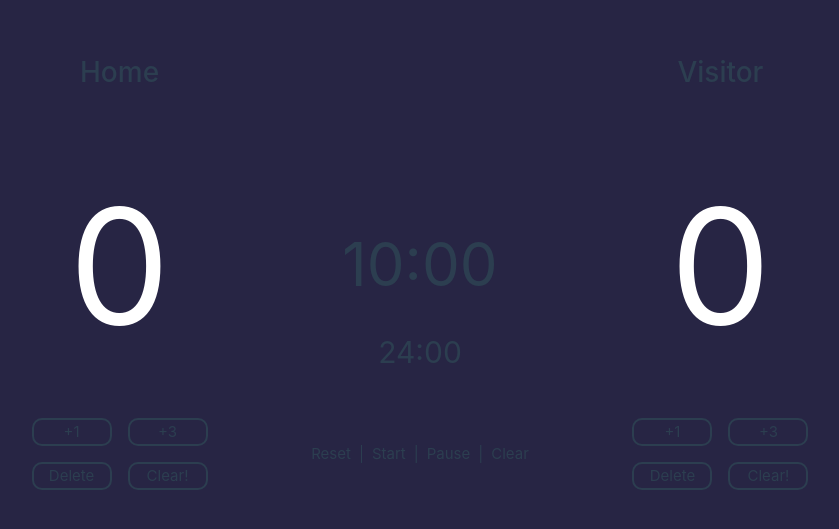
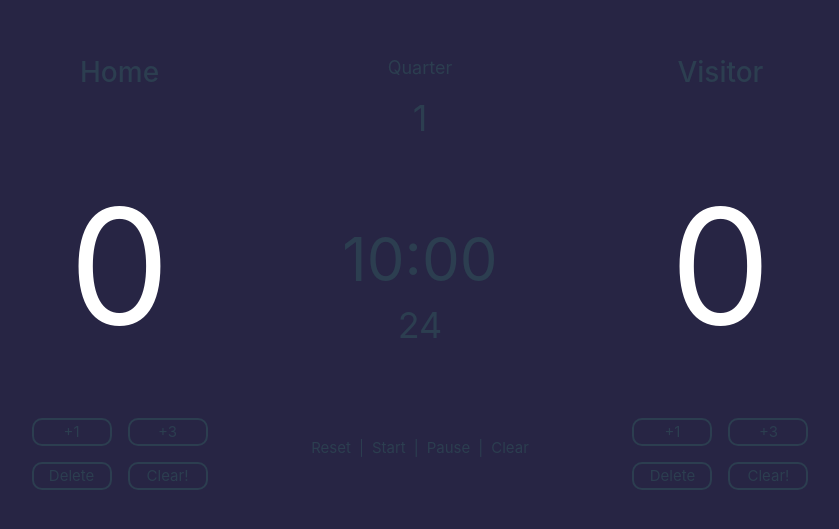
Before and after one commit to dioarayan/dashboard-scorer, a Vue app: page / in a window 1280 px wide. Shown: the part 143-672 px from the top of the page, without its empty margins (220-1059 px from the left). Built offline with nearby package versions, Linux system fonts and the light colour scheme.

Commit message:
add quarter component and make shot clock editable

```diff
--- a/src/components/ClockTimer.vue
+++ b/src/components/ClockTimer.vue
@@ -1,7 +1,11 @@
 <template>
-  <div class="flex flex-col justify-end items-center my-8">
+  <div class="flex flex-col justify-around items-center
+  ">
+    <QuarterCount />
+    <div class='flex flex-col items-center'>
       <div v-if="isEditing">
         <input
+          ref="inputRef"
           v-model="formattedTime"
           @blur="saveClock"
           @keyup.enter="saveClock"
@@ -9,12 +13,12 @@
         />
       </div>
       <div v-else>
-      <p class="text-6xl timer" @click="startEditing">
+        <p class="text-6xl timer" @dblclick="startEditing">
           {{ formattedTime }}
         </p>
       </div>
-    <ShotClock :timerStarts="timerStarts" :timerReset="timerReset" />
-
+      <ShotClock :timerStarts="timerStarts" :timerReset="timerReset" @pause-timer="pauseTimer" />
+    </div>
     <div class="flex place-items-end-safex`">
       <div class="flex flex-row justify-center gap-2">
         <button class="resetShotClock"@click="resetShotClock">Reset</button>
@@ -30,14 +34,16 @@
 </template>
 
 <script setup lang="ts">
-import { ref, computed } from 'vue'
+import { ref, computed, nextTick } from 'vue'
 import ShotClock from './ShotClock.vue'
+import QuarterCount from './QuarterCount.vue'
 
 const minutes =  ref<number>(10) // starting at 10:00 minutes
 const seconds = ref<number>(0)
 const timerStarts = ref(false)
 const timerReset = ref(false)
 const isEditing = ref(false)
+const inputRef = ref(null);
 
 let timerInterval: ReturnType<typeof setInterval> | undefined
 
@@ -101,6 +107,9 @@ function resetShotClock() {
 
 function startEditing() {
   isEditing.value = true
+  nextTick(() => {
+    inputRef.value?.focus();
+  });
 }
 
 function saveClock() {
--- /dev/null
+++ b/src/components/QuarterCount.vue
@@ -0,0 +1,20 @@
+<template>
+  <div class='flex flex-col items-center'>
+    <p class='text-lg'> Quarter </p>
+    <p class='text-4xl quarter' @click='incrementQuarter()'> {{ count }} </p>
+  </div>
+</template>
+
+<script setup lang='ts'>
+import { ref } from 'vue'
+
+const count = ref(1)
+
+function incrementQuarter() {
+  if(count.value >= 4){
+    count.value = 1
+  } else {
+    count.value++
+  }
+}
+</script>
--- a/src/components/ShotClock.vue
+++ b/src/components/ShotClock.vue
@@ -1,23 +1,30 @@
 <template>
-  <div class="p-4">
-    <p class="shotClockTimer pb-8 text-3xl">{{ formattedTime }}</p>
+  <div class="text-center">
+    <div v-if='isEditing'>
+      <input
+        ref="inputRef"
+        v-model="seconds"
+        @blur='saveShotClock'
+        @keyup.enter='saveShotClock'
+        class='text-center'
+      />
+    </div>
+    <div v-else>
+      <p class="text-4xl shotClockTimer" @click="startEditing">{{ seconds }}</p>
+    </div>
   </div>
 </template>
 
 <script setup lang="ts">
-import { computed, onUpdated, ref } from 'vue';
+import { nextTick, onUpdated, ref, watch } from 'vue';
 
+const emit = defineEmits(['pauseTimer'])
 const props = defineProps(['timerStarts', 'timerReset'])
 const seconds = ref(24)
-const milliseconds = ref(0)
+const isEditing = ref(false)
+const inputRef = ref(null)
 
 let shotInterval:ReturnType<typeof setInterval> | undefined
-
-const formattedTime = computed(() => {
-  const ss = seconds.value.toString().padStart(2, '0')
-  const ms = milliseconds.value.toString().padStart(2, '0')
-  return `${ss}:${ms}`
-})
 
 onUpdated(() => {
   if(props.timerStarts == true && props.timerReset == false) {
@@ -33,21 +40,15 @@ function startShotClockTimer() {
   if (shotInterval) return;
 
   shotInterval = setInterval(() => {
-    if (milliseconds.value > 0) {
-      milliseconds.value--;
+    if (seconds.value > 0) {
+      seconds.value--;
     } else {
-      if (seconds.value > 0) {
-        seconds.value--;
-        milliseconds.value = 9;
-      } else {
-        clearInterval(shotInterval);
-        shotInterval = undefined;
-        resetTimer()
-      }
+      clearInterval(shotInterval);
+      shotInterval = undefined;
+      pauseTimer()
     }
-  }, 100);
+  }, 1000);
 }
-
 
 function pauseTimer() {
   clearInterval(shotInterval)
@@ -57,11 +58,23 @@ function pauseTimer() {
 function resetTimer() {
   pauseTimer()
   seconds.value = 24
-  milliseconds.value = 0
 }
 
-function resetAndStartTimer() {
-  resetTimer()
-  startShotClockTimer()
+function saveShotClock() {
+  isEditing.value = false
+  seconds.value
 }
+
+function startEditing() {
+  isEditing.value = true
+  nextTick(() => {
+    inputRef.value.focus()
+  })
+}
+
+watch(seconds, (newVal) => {
+  if(newVal == 0) {
+    emit('pauseTimer')
+  }
+})
 </script>
```
Also changed, not shown: 2 other files (tests, documents, lock files or other folders). Lines whose indentation alone changed are shown as unchanged.
